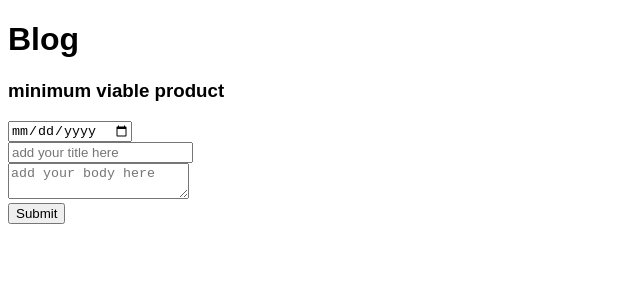
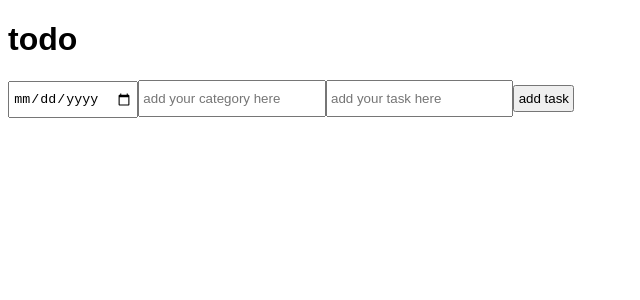
Before and after one commit to notwillcasey/Blog, a React app: page /login in a window 1280 px wide. Shown: the top 300 px of the page, without its empty margins (0-640 px from the left). Built offline with nearby package versions, Linux system fonts and the light colour scheme; the HTML template or start-up script is replaced by a standard one.

Commit message:
implemented react-router. made basic login page. revamped todo form.

```diff
--- a/client/public/index.html
+++ b/client/public/index.html
@@ -10,7 +10,7 @@
 
   <body>
     <div id='app'/>
-    <script type='text/javascript' src='bundle.js'></script>
+    <script type='text/javascript' src='/./bundle.js'></script>
   </body>
 
 </html>
--- a/client/public/stylesheet.css
+++ b/client/public/stylesheet.css
@@ -2,37 +2,33 @@ body {
   font-family: Arial, Helvetica, sans-serif;
   font-weight: 300;
 }
-/*
-#formModalContainer {
-  position: fixed;
-  z-index: 1;
-  left: 0;
-  right: 0;
-  top: 0;
-  bottom: 0;
-  width: 100%;
-  height: 100%;
-  overflow: auto;
-  background-color: rgba(0, 0, 0, 0.75);
-}
 
-#formModalContent {
-  position: relative;
-  background-color: white;
-  margin: 20% 20%;
-  padding: 20em;
-  border: 1px solid black;
-  height: 50%;
-  width: 75%;
-}
-
-#entryTitle {
-  width: 45%;
+input {
+  height: 2em;
   padding: 0.25em;
 }
 
-#entryBody {
-  height: 25%;
-  width: 60%;
-  padding: 0.25em;
-} */
+#taskCategory {
+  width: 15%;
+  margin-right: 1em;
+}
+
+#taskBody {
+  width: 50%;
+  margin-right: 1em;
+}
+
+#taskDate {
+  width: 10%;
+  margin-right: 1em;
+}
+
+#submitTask {
+  width: 10%;
+  height: 2.75em;
+}
+
+.container {
+  display: block;
+  text-align: center;
+}
--- a/client/src/App.jsx
+++ b/client/src/App.jsx
@@ -1,7 +1,11 @@
 import React from 'react';
 import ReactDOM from 'react-dom';
 import '../public/stylesheet.css';
-import AddEntry from './components/AddEntry.jsx';
+
+import { BrowserRouter, Route, Switch } from "react-router-dom";
+
+import Main from './Main/Main.jsx';
+import Login from './Login/Login.jsx';
 
 
 class App extends React.Component {
@@ -16,9 +20,12 @@ class App extends React.Component {
   render () {
     return (
       <div>
-        <h1>Blog</h1>
-        <h3>minimum viable product</h3>
-        <AddEntry />
+        <BrowserRouter>
+          <Switch>
+            <Route path='/' component={ Main } />
+            <Route path='/login' component={ Login } />
+          </Switch>
+        </BrowserRouter>
       </div>
     )
   }
--- /dev/null
+++ b/client/src/Login/Login.jsx
@@ -0,0 +1,28 @@
+import React from 'react';
+import ReactDOM from 'react-dom';
+
+
+class Login extends React.Component {
+
+  constructor(props) {
+    super(props);
+    this.state = {
+
+    }
+  }
+
+  render () {
+    return (
+      <div>
+        <h1>login</h1>
+        <form>
+          <input type='text' id='username' placeholder='username' />
+          <input type='text' id='password' placeholder='password' />
+          <input type='submit' id='loginSubmit' />
+        </form>
+      </div>
+    )
+  }
+}
+
+export default Login;
--- /dev/null
+++ b/client/src/Main/AddTask.jsx
@@ -0,0 +1,32 @@
+import React from 'react';
+
+class AddTask extends React.Component {
+
+  constructor(props) {
+    super(props);
+    this.submitNewTask = this.submitNewTask.bind(this)
+  }
+
+   submitNewTask(e) {
+     e.preventDefault();
+    console.log('submitted yall', e.target)
+  }
+
+  render() {
+    return(
+      <div className='container'>
+        <div>
+        <form id='addTaskForm' onSubmit={this.submitNewTask}>
+          <input className='addTaskForm' id='taskDate' type='date' />
+          <input className='addTaskForm' id='taskCategory' type='text' placeholder='add your category here' />
+          <input className='addTaskForm' id='taskBody' type='text' placeholder='add your task here' form='addNewTask' />
+          <input className='addTaskForm' id='submitTask' type='submit' value='add task' />
+        </form>
+        </div>
+      </div>
+    )
+  }
+
+}
+
+export default AddTask;
--- /dev/null
+++ b/client/src/Main/Main.jsx
@@ -0,0 +1,24 @@
+import React from 'react';
+import ReactDOM from 'react-dom';
+import AddTask from './AddTask.jsx';
+
+class Main extends React.Component {
+
+  constructor(props) {
+    super(props);
+    this.state = {
+
+    }
+  }
+
+  render () {
+    return (
+      <div>
+        <h1>todo</h1>
+        <AddTask />
+      </div>
+    )
+  }
+}
+
+export default Main
--- a/client/src/components/AddEntry.jsx
+++ /dev/null
@@ -1,32 +0,0 @@
-import React from 'react';
-
-class AddEntry extends React.Component {
-
-  constructor(props) {
-    super(props);
-    this.submitNewEntry = this.submitNewEntry.bind(this)
-  }
-
-   submitNewEntry(e) {
-     e.preventDefault();
-    console.log('submitted yall', e.target)
-  }
-
-  render() {
-    return(
-      <div id='formModalContainer'>
-        <div id='formModalContent'>
-        <form id='addEntryForm' onSubmit={this.submitNewEntry}>
-          <input className='addEntryForm' id='newDate' type='date' /><br />
-          <input className='addEntryForm' id='entryTitle' type='text' placeholder='add your title here' /><br />
-          <textarea className='addEntryForm' id='entryBody' placeholder='add your body here' form='addNewEntry' /><br />
-          <input className='addEntryForm' id='submitEntry' type='submit' />
-        </form>
-        </div>
-      </div>
-    )
-  }
-
-}
-
-export default AddEntry;
--- a/package.json
+++ b/package.json
@@ -23,8 +23,10 @@
     "body-parser": "^1.19.0",
     "cors": "^2.8.5",
     "express": "^4.17.1",
+    "pg": "^8.7.1",
     "react": "^17.0.2",
-    "react-dom": "^17.0.2"
+    "react-dom": "^17.0.2",
+    "react-router-dom": "^5.3.0"
   },
   "devDependencies": {
     "@babel/core": "^7.15.8",
```
Also changed, not shown: server.js (+15 -0 lines), 2 other files (tests, documents, lock files or other folders).
